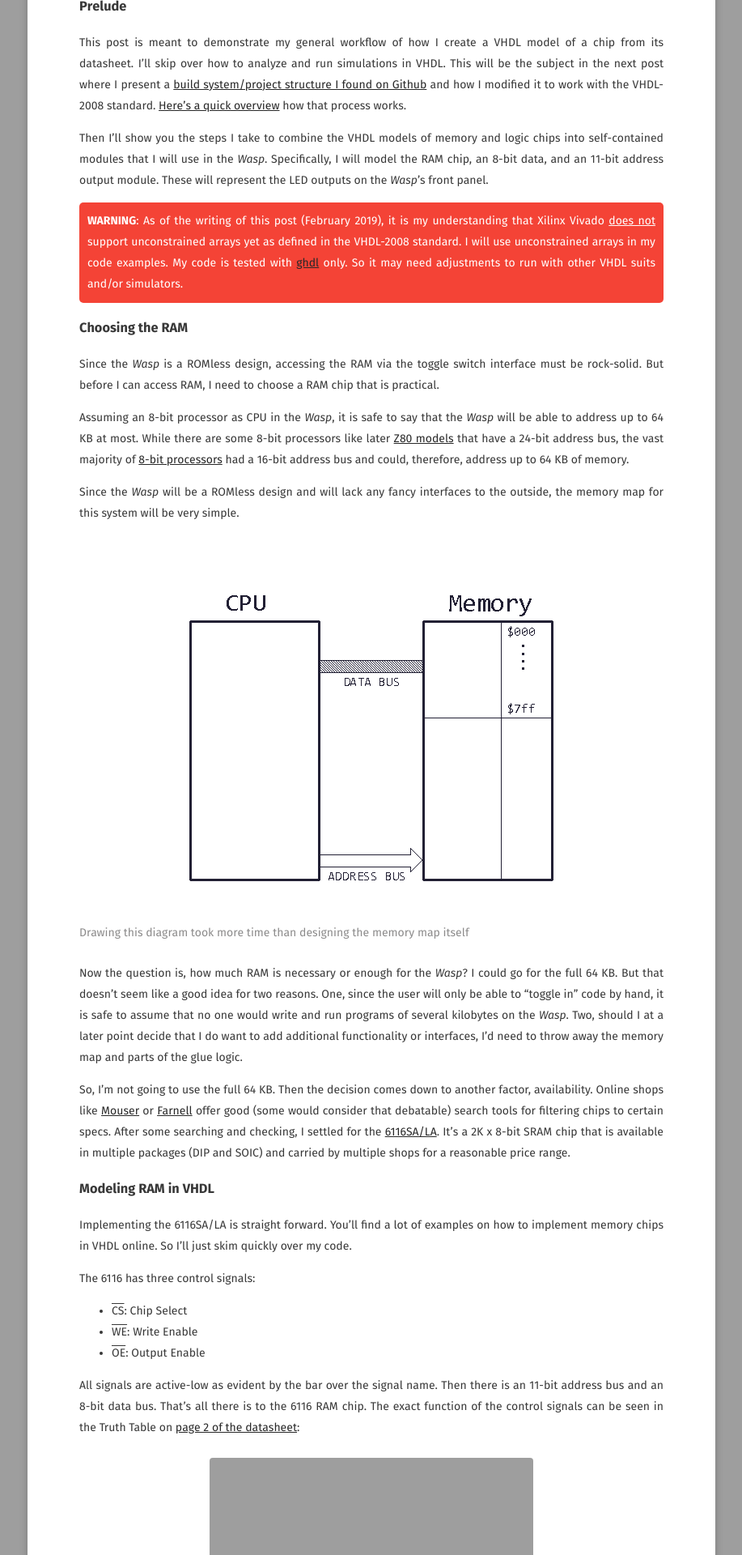
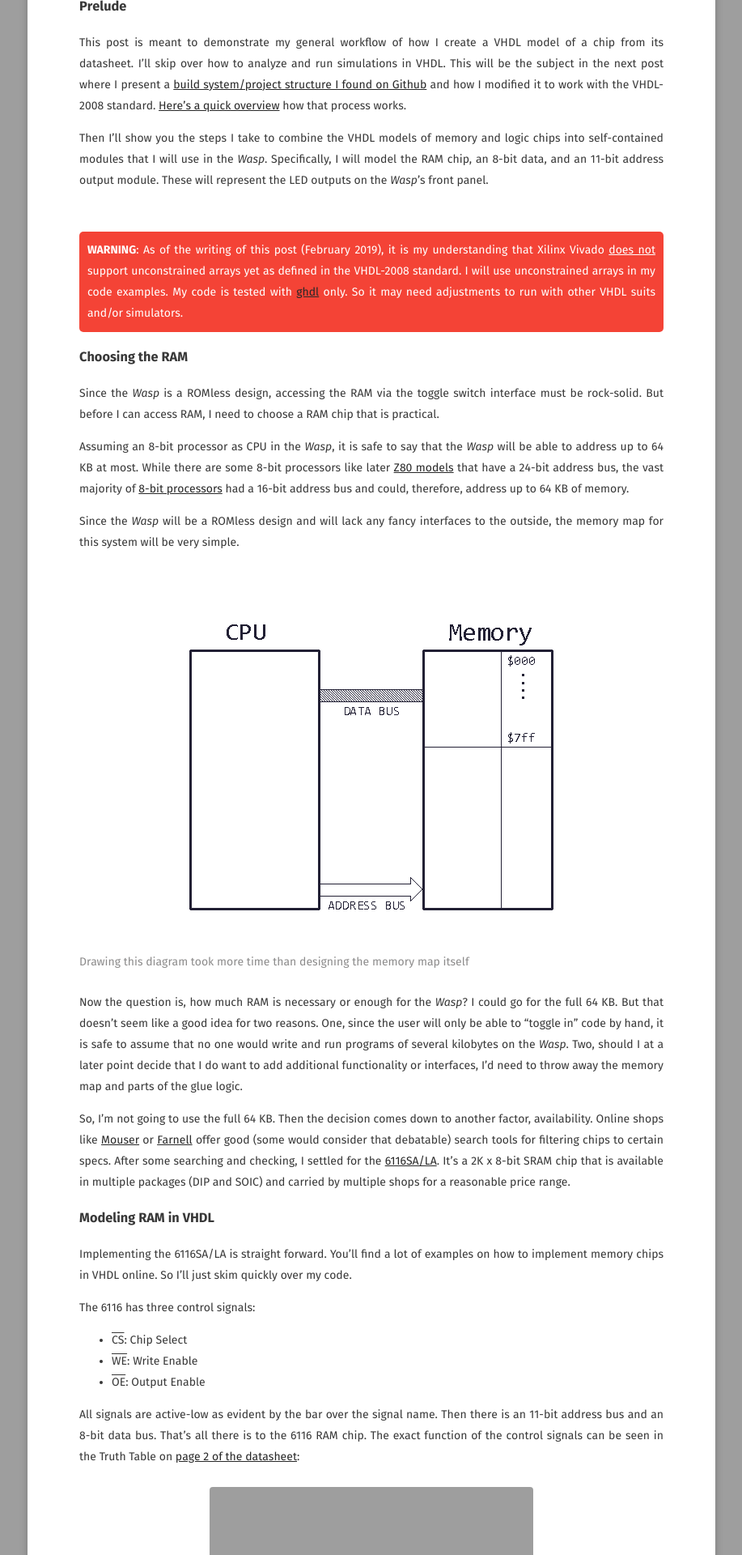
Before and after one commit to georgjz/georgjz.github.io, a Jekyll site: the page built from _posts/2019-02-14-wasp-02.md, in a window 1280 px wide. Shown: the part 677-2597 px from the top of the page at 81% size, without its empty margins (181-1098 px from the left). Built offline with Jekyll 4.4.1, drawn with Linux system fonts in a browser that asks for light colours; some web fonts are replaced; comment, search, counter and statistics services are not loaded.

Commit message:
Fix warning box CSS

```diff
--- a/_config.yml
+++ b/_config.yml
@@ -10,8 +10,8 @@
 background:         'assets/img/placeholder-big.jpg'
 tiled_bg:           false   # Set this true if you want to tile your background image, otherwise it will be covered
 locale:             en_US
-url:                https://georgjz.github.io
-# url:                http://localhost:4000 # for local debugging
+# url:                https://georgjz.github.io
+url:                http://localhost:4000 # for local debugging
 baseurl:            /
 
 # Jekyll
--- a/_sass/warningbox.scss
+++ b/_sass/warningbox.scss
@@ -5,8 +5,8 @@
     color: white;
     margin-bottom: 15px;
     margin: auto;
-    max-width: 810px; /* adjust this one for box length */
-    #margin-top: 50px;  /* uncomment "#" and adjust px for more air*/
+    max-width: 810px;
+    margin-top: 50px;  /* uncomment "#" and adjust px for more air*/
 }
 
 .note {
@@ -18,5 +18,5 @@
     margin-bottom: 15px;
     margin: auto;
     max-width: 810px; /* adjust this one for box length */
-    #margin-top: 50px;  /* uncomment "#" and adjust px for more air*/
+    margin-top: 50px;  /* uncomment "#" and adjust px for more air*/
 }
```
